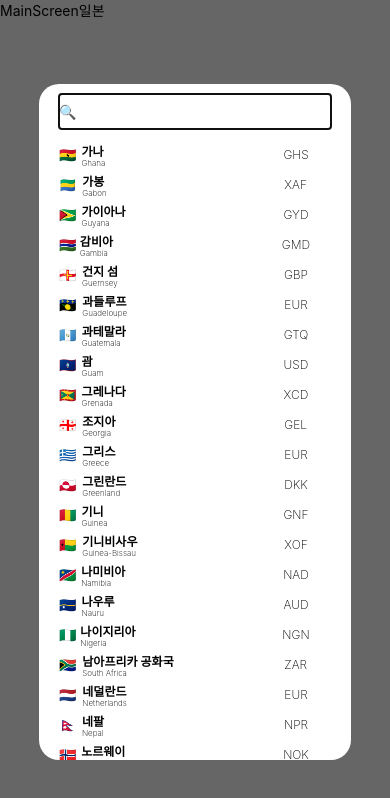
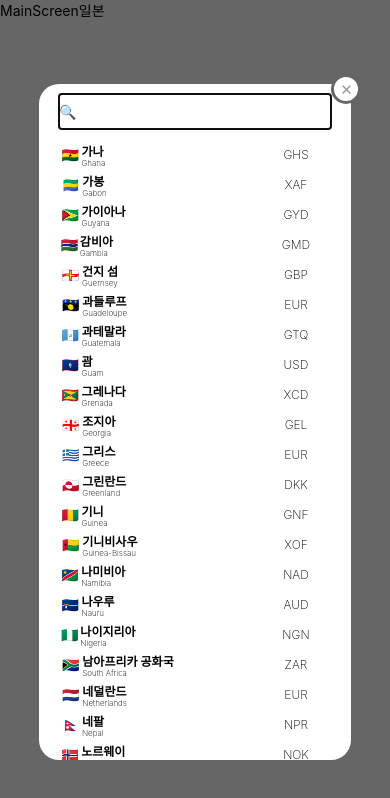
Before and after one commit to plusbeauxjours/MoinTest, a React Native app: screen / in a window 390 px wide. Shown: the top 798 px of the page. Built offline with nearby package versions, Linux system fonts and the light colour scheme; no server answers.

Commit message:
set: modal closeBtn

```diff
--- a/src/MainScreen/components/CountryModal.tsx
+++ b/src/MainScreen/components/CountryModal.tsx
@@ -40,6 +40,9 @@ const CountryModal: React.FC<IProps> = ({
             visible={isCountryModalOpen}
             onRequestClose={closeCountryModalOpen}>
             <TouchableOpacity style={styles.modalBackground} onPress={closeCountryModalOpen} activeOpacity={1} />
+            <TouchableOpacity onPress={closeCountryModalOpen} style={styles.closeIcon} activeOpacity={1}>
+                <Text style={{fontSize: 15, color: colors.grey}}>✕</Text>
+            </TouchableOpacity>
             <ScrollView
                 keyboardShouldPersistTaps={'handled'}
                 keyboardDismissMode="on-drag"
@@ -55,7 +58,12 @@ const CountryModal: React.FC<IProps> = ({
                     style={styles.input}
                 />
                 {countries
-                    .filter(country => country.korName.includes(search) || country.engName.includes(search))
+                    .filter(
+                        country =>
+                            country.korName.toLowerCase().includes(search.toLowerCase()) ||
+                            country.engName.toLowerCase().includes(search.toLowerCase()) ||
+                            country.currency.toLowerCase().includes(search.toLowerCase()),
+                    )
                     ?.map((country, index) => (
                         <TouchableOpacity
                             key={index}
@@ -122,6 +130,22 @@ const styles = StyleSheet.create({
         paddingHorizontal: paddingHorizontal,
         borderRadius: 20,
     },
+    closeIcon: {
+        zIndex: 3,
+        position: 'absolute',
+        justifyContent: 'center',
+        alignItems: 'center',
+        right: marginWidth - 10,
+        top: marginHeight - 10,
+        width: 30,
+        height: 30,
+        borderRadius: 20,
+        backgroundColor: colors.white,
+        borderColor: colors.modalBackground,
+        borderWidth: 3,
+        paddingTop: 1,
+        paddingLeft: 1,
+    },
     countryName: {
         alignItems: 'flex-start',
         justifyContent: 'center',
@@ -136,9 +160,11 @@ const styles = StyleSheet.create({
     input: {
         marginVertical: 10,
         height: 35,
+        borderBottomWidth: 0.7,
+        borderBottomColor: colors.grey,
     },
     modalText: {
-        textAlign: 'left',
+        textAlign: 'center',
     },
 });
 
--- a/src/colors.ts
+++ b/src/colors.ts
@@ -4,5 +4,6 @@ export const colors = {
     modalBackground: 'rgba(0, 0, 0, 0.6)',
     primary: '#660099',
     secondary: '#0067a3',
-    grey: '#E5E5E5',
+    lightGrey: '#E5E5E5',
+    grey: '#999',
 };
```
Also changed, not shown: 1 other file (tests, documents, lock files or other folders).
